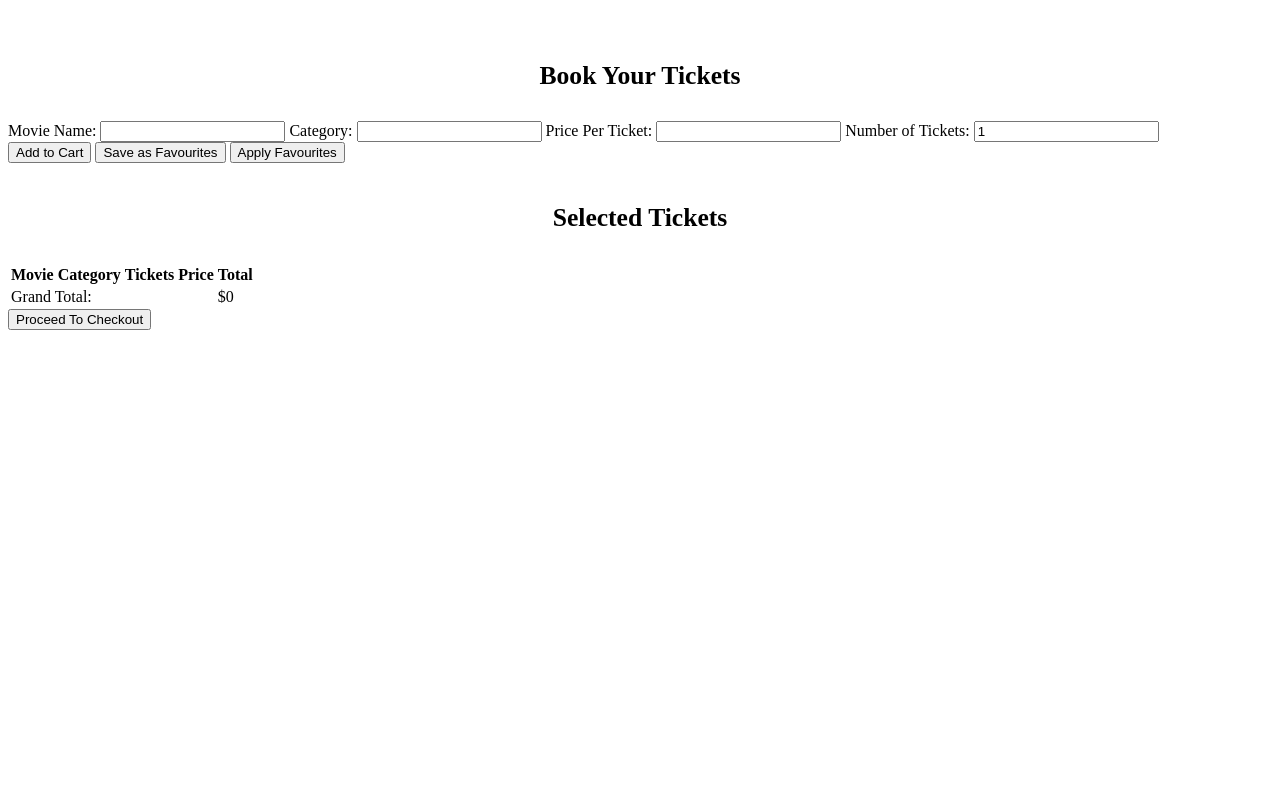
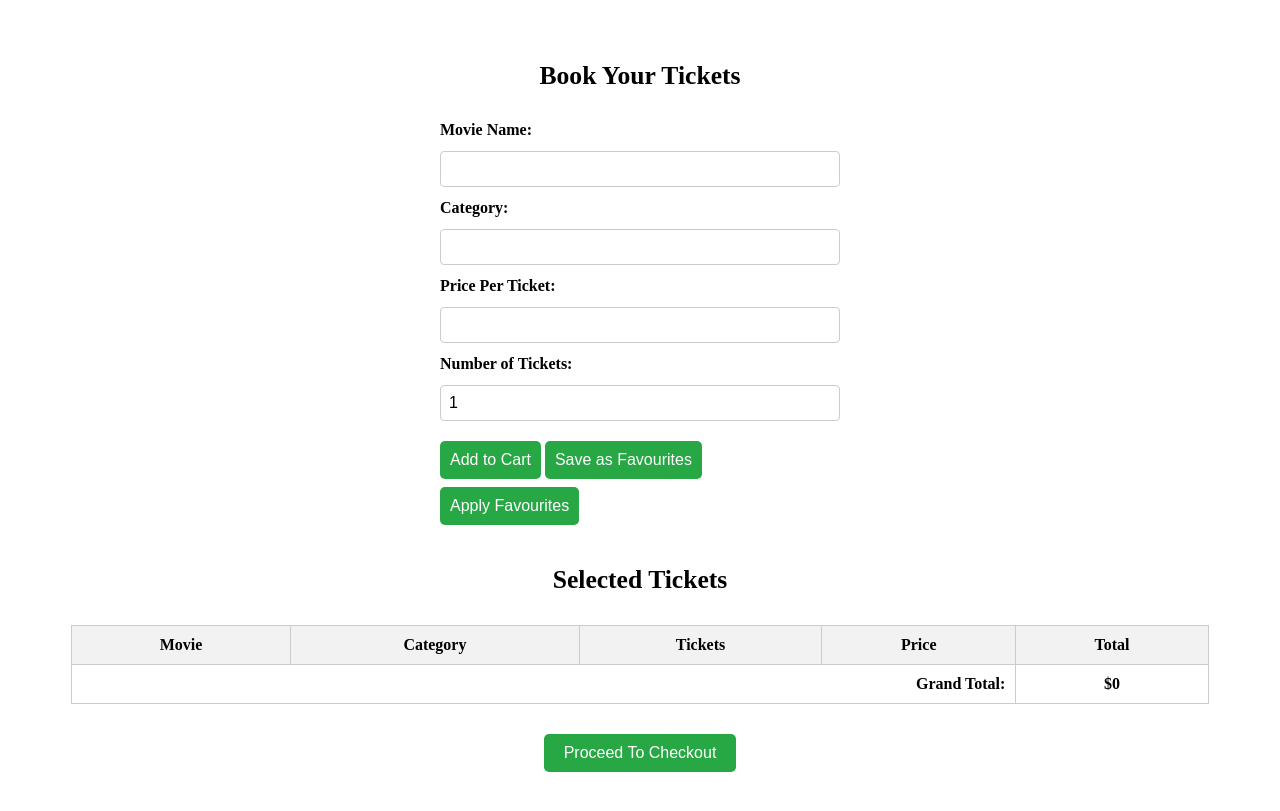
Before and after one commit to pranavmohanraj31/movie_booking, a plain HTML site: page index.html in a window 1280 px wide. Shown: the part 2960-3771 px from the top of the page. Before the commit the page ends 3298 px from the top, so only its background shows below. Drawn offline with Linux system fonts and the light colour scheme.

Commit message:
9th commit - added the css for the form and the cart table

```diff
--- a/styles/style.css
+++ b/styles/style.css
@@ -91,3 +91,85 @@ h1 {
     font-weight: bold;
     font-size: 1rem;
 }
+
+
+/* Css for the Form */
+#bookingform {
+    max-width: 400px;
+    margin: 30px auto;
+    display: flex;
+    flex-direction: column;
+    gap: 12px;
+}
+
+#bookingform label{
+    font-weight: bold;
+}
+
+#bookingform input {
+    padding: 8px;
+    font-size: 1rem;
+    border: 1px solid #ccc;
+    border-radius: 4px;
+}
+
+#bookingform button {
+    margin-top: 8px;
+    padding: 10px;
+    font-size: 1rem;
+    background-color: #28a745;
+    color: white;
+    border: none;
+    border-radius: 5px;
+    cursor: pointer;
+}
+
+
+#bookingform button:hover {
+    background-color: #218838;
+}
+
+/* cart table styling */
+
+.ticket-table {
+    width: 90%;
+    margin: 0 auto 30px;
+    border-collapse: collapse;
+    text-align: center;
+}
+
+.ticket-header {
+    background-color: #f2f2f2;
+}
+
+.ticket-table th,
+.ticket-table td {
+    border: 1px solid #ccc;
+    padding: 10px;
+}
+
+.total-label {
+    text-align: right;
+    font-weight: bold;
+    padding: 10px;
+}
+
+#grand-total {
+    font-weight: bold;
+    padding: 10px;
+}
+
+.checkout-button {
+    text-align: center;
+    margin-bottom: 40px;
+}
+
+.checkout-button button {
+    padding: 10px 20px;
+    font-size: 1rem;
+    cursor: pointer;
+    background-color: #28a745;
+    color: white;
+    border: none;
+    border-radius: 5px;
+}
```
